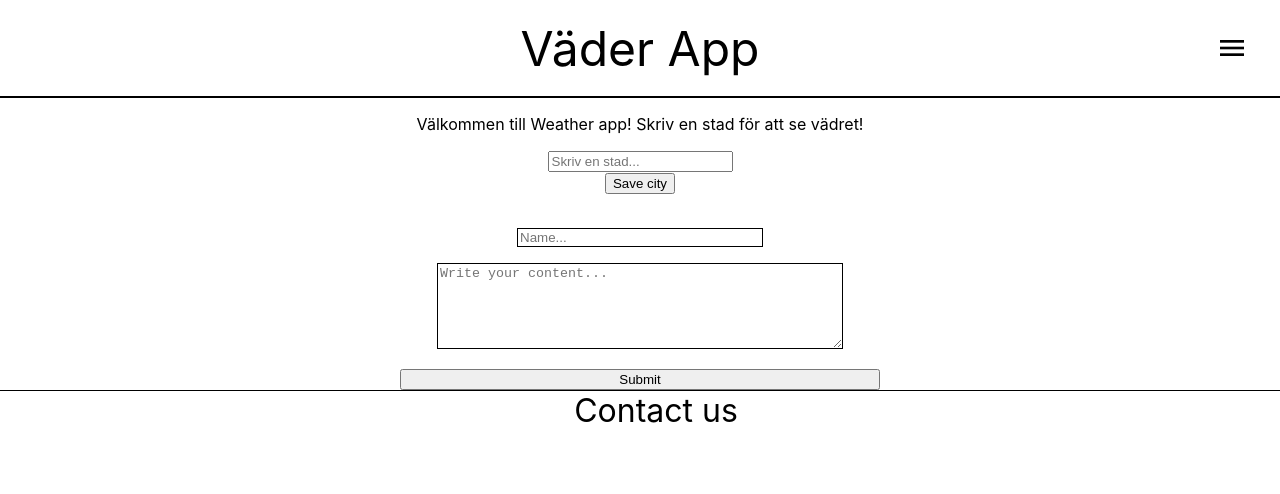
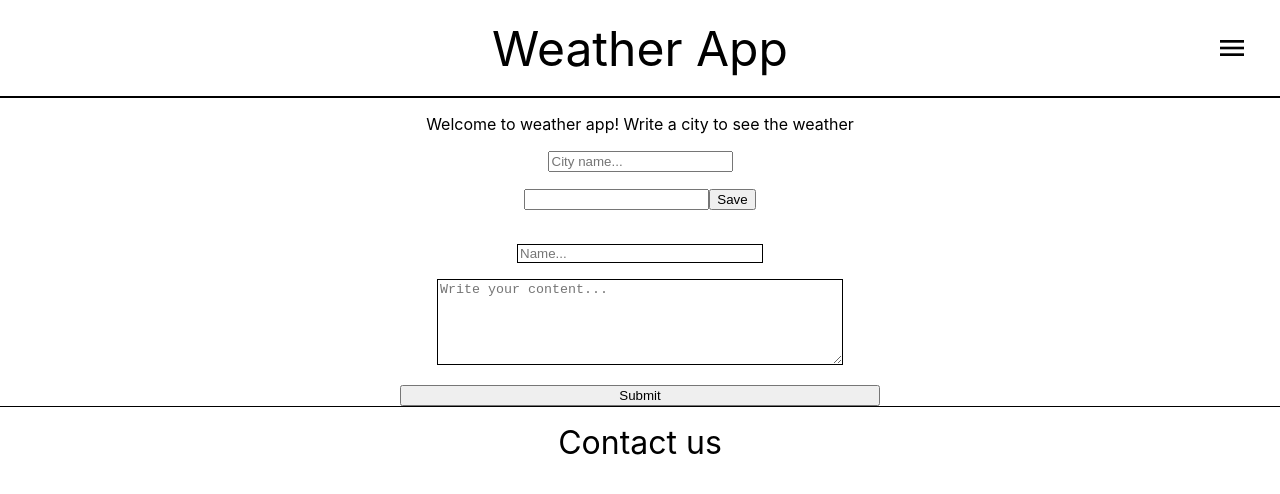
Before and after one commit to AdrianRydin/ReactWeatherApp, a React (Create React App) app in the folder my-app/: page /Contact in a window 1280 px wide. Shown: the top 494 px of the page. Built offline with nearby package versions, Linux system fonts and the light colour scheme.

Commit message:
moved from api to main, fixed ls but it only works with its own input

```diff
--- a/my-app/src/App.tsx
+++ b/my-app/src/App.tsx
@@ -29,16 +29,14 @@ function App() {
 
       <Error>
         <Routes>
-          <Route path="/" element={<Main />} />
+          <Route path="/" element={<Main onNewWeatherData={setWeatherData}/>} />
           <Route path="/" element={<Header />} />
           <Route path="/ShowMonday" element={<ShowMonday />} />
           <Route path="/ShowTuesday" element={<ShowTuesday />} />
           <Route path="/ShowWednesday" element={<ShowWednesday />} />
           <Route path="/ShowThursday" element={<ShowThursday />} />
           <Route path="/ShowFriday" element={<ShowFriday />} />
-          <Route
-            path="/Contact"
-            element={<ContactForm onSubmit={handleSubmit} />}
+          <Route path="/Contact" element={<ContactForm onSubmit={handleSubmit} />}
           />
         </Routes>
       </Error>
--- a/my-app/src/component/Api.tsx
+++ b/my-app/src/component/Api.tsx
@@ -1,6 +1,9 @@
-import React, { useState } from "react";
+import React, {useState} from "react";
 import SaveCityToLS from "./saveLS";
 import Error from "./ErrorBoundry/ErrorBoundry";
+import Main from "./Main/Main";
+import cityName from "./Main/Main";
+import setCityName from "./Main/Main";
 
 export interface WeatherData {
     list: {
@@ -22,7 +25,7 @@ interface Props {
     onNewWeatherData: (weatherData: WeatherData) => void;
 }
 
-function Api({ weatherData, onNewWeatherData }: Props) {
+function Api({weatherData, onNewWeatherData}: Props) {
     //Väder API
 
     const APIKey = "661acb0f32a6cfbc4b06bb0c529a83aa";
@@ -68,49 +71,28 @@ function Api({ weatherData, onNewWeatherData }: Props) {
     let sixthDay = new Date(date.setDate(sixth)).toDateString().substring(0, 3);
     let lastday = new Date(date.setDate(last)).toDateString().substring(0, 3);
 
-  // let days = [today, tomorrow, thirdDay, fourthDay, lastday];
     let day = date.getDay();
 
     return (
         <div className="ApiContainer">
-      <p>Välkommen till Weather app! Skriv en stad för att se vädret!</p>
+            <p>Welcome to weather app! Write a city to see the weather</p>
             <input
+                type="text"
                 className="input"
-        placeholder="Skriv en stad..."
+                placeholder="City name..."
                 onChange={(e) => setCity(e.target.value)}
                 value={city}
                 onKeyPress={getWeather}
             />
 
+            <SaveCityToLS/>
+
             {!weatherData?.list ? (
                 <div></div>
             ) : (
-        <div>
-          <h2>Stad: {weatherData.city.name}</h2>
-          <h3>Idag</h3>
-          <p>Temperatur: {Math.round(weatherData.list[0].main.temp)} grader</p>
-          <p>Väder: {weatherData.list[0].weather[0].description}</p>
+                <Main weatherData={weatherData} onNewWeatherData={onNewWeatherData} />
+            )}
 
-          <h3>Imorgon</h3>
-          <p>Temperatur: {Math.round(weatherData.list[1].main.temp)} grader</p>
-          <p>Väder: {weatherData.list[1].weather[0].description}</p>
-
-          <h3>{thirdDay}</h3>
-          <p>Temperatur: {Math.round(weatherData.list[2].main.temp)} grader</p>
-          <p>Väder: {weatherData.list[2].weather[0].description}</p>
-
-          <h3>{fourthDay}</h3>
-          <p>Temperatur: {Math.round(weatherData.list[3].main.temp)} grader</p>
-          <p>Väder: {weatherData.list[3].weather[0].description}</p>
-
-          <h3>{fifthDay}</h3>
-          <p>Temperatur: {Math.round(weatherData.list[4].main.temp)} grader</p>
-          <p>Väder: {weatherData.list[4].weather[0].description}</p>
-        </div>
-      )}
-      <Error>
-        <SaveCityToLS />
-      </Error>
         </div>
     );
 }
--- a/my-app/src/component/Footer/Footer.css
+++ b/my-app/src/component/Footer/Footer.css
@@ -1,10 +1,17 @@
 Footer {
   border-top: #000000 solid 1px;
+  height: 5rem;
+  display: flex;
+  justify-content: center;
 }
 
 .ContactUs {
   color: #000000;
-  padding: 1rem 0 0 2rem;
+  padding-top: 1rem;
   text-decoration: none;
   font-size: 2rem;
 }
+
+.ContactUs:hover {
+  color: #ff0000;
+}
--- a/my-app/src/component/Header/Header.tsx
+++ b/my-app/src/component/Header/Header.tsx
@@ -6,7 +6,7 @@ export default function Header(){
     return(
         <div className="HeaderContainer">
     <header>
-        <Link className="LinkStart" to="/">Väder App</Link>
+        <Link className="LinkStart" to="/">Weather App</Link>
         <span className="material-icons" id="hamburgerIcon">
         menu
         </span>
--- a/my-app/src/component/Main/Main.css
+++ b/my-app/src/component/Main/Main.css
@@ -11,6 +11,10 @@
   padding: 1rem;
   display: flex;
   font-weight: bold;
+}
+
+.input {
+  margin-bottom: 1rem;
 }
 
 .dayOfTheWeek {
--- a/my-app/src/component/Main/Main.tsx
+++ b/my-app/src/component/Main/Main.tsx
@@ -1,7 +1,10 @@
 import React from "react";
 import "./Main.css";
 import { Link } from "react-router-dom";
-import { WeatherData } from "../Api";
+import Api, { WeatherData } from "../Api";
+import thirdDay from "../Api";
+import fourthDay from "../Api";
+import fifthDay from "../Api";
 
 interface Props {
   weatherData?: WeatherData;
@@ -17,10 +20,11 @@ export default class Main extends React.Component<Props> {
     return (
       <div className="main-container">
         <main>
+          <h2>Stad: {weatherData.city.name}</h2>
           <ul className="weekDayList">
-            <li className="dayOfTheWeek">Monday</li>
+            <li className="dayOfTheWeek">Today</li>
             <li>Temperature {Math.round(weatherData.list[0].main.temp)}</li>
-            <li>Wind speed</li>
+            <li>Weather: {weatherData.list[0].weather[0].description} </li>
             <li>Rainfall</li>
             <Link className="LinkShowMore" to="/ShowMonday">
               Show more
@@ -28,9 +32,9 @@ export default class Main extends React.Component<Props> {
             <span className="material-icons main-icon">chevron_right</span>
           </ul>
           <ul className="weekDayList">
-            <li className="dayOfTheWeek">Tuesday</li>
-            <li>Temperature</li>
-            <li>Wind speed</li>
+            <li className="dayOfTheWeek">Tomorrow</li>
+            <li>Temperature: {Math.round(weatherData.list[1].main.temp)}</li>
+            <li>Weather: {weatherData.list[1].weather[0].description}</li>
             <li>Rainfall</li>
             <Link className="LinkShowMore" to="/ShowTuesday">
               Show more
@@ -38,9 +42,9 @@ export default class Main extends React.Component<Props> {
             <span className="material-icons main-icon">chevron_right</span>
           </ul>
           <ul className="weekDayList">
-            <li className="dayOfTheWeek">Wednesday</li>
-            <li>Temperature</li>
-            <li>Wind speed</li>
+            <li className="dayOfTheWeek">{thirdDay}</li>
+            <li>Temperature: {Math.round(weatherData.list[2].main.temp)}</li>
+            <li>Weather: {weatherData.list[2].weather[0].description}</li>
             <li>Rainfall</li>
             <Link className="LinkShowMore" to="/ShowWednesday">
               Show more
@@ -48,9 +52,9 @@ export default class Main extends React.Component<Props> {
             <span className="material-icons main-icon">chevron_right</span>
           </ul>
           <ul className="weekDayList">
-            <li className="dayOfTheWeek">Thursday</li>
-            <li>Temperature</li>
-            <li>Wind speed</li>
+            <li className="dayOfTheWeek">{fourthDay}</li>
+            <li>Temperature: {Math.round(weatherData.list[3].main.temp)}</li>
+            <li>Weather: {weatherData.list[3].weather[0].description}</li>
             <li>Rainfall</li>
             <Link className="LinkShowMore" to="/ShowThursday">
               Show more
@@ -58,9 +62,9 @@ export default class Main extends React.Component<Props> {
             <span className="material-icons main-icon">chevron_right</span>
           </ul>
           <ul className="weekDayList">
-            <li className="dayOfTheWeek">Friday</li>
-            <li>Temperature</li>
-            <li>Wind speed</li>
+            <li className="dayOfTheWeek">{fifthDay}</li>
+            <li>Temperature: {Math.round(weatherData.list[4].main.temp)}</li>
+            <li>Weather: {weatherData.list[4].weather[0].description}</li>
             <li>Rainfall</li>
             <Link className="LinkShowMore" to="/ShowFriday">
               Show more
--- a/my-app/src/component/saveLS.tsx
+++ b/my-app/src/component/saveLS.tsx
@@ -1,14 +1,22 @@
 import React from "react";
 import {LSState} from "../hooks/localstorage";
-import weatherData from "./Api"
 
 export default function SaveCityToLS() {
-    const [city, setCity] = LSState("", "city")
-
+    let [cityName, setCityName] = LSState("", "city")
 
     return (
         <div>
-            <button className="saveCityBtn" type="submit" onClick={() => setCity((weatherData.name))}>Save city </button>
+            <form>
+                <input
+                    type="text"
+                    value={cityName}
+                    onChange={(e) => setCityName(e.target.value)}
+
+                />
+                <input type="submit" value="Save"/>
+            </form>
+
+            {/*<button value={cityName} onChange={(e) => (e.target.value)}>Save city</button>*/}
         </div>
     )
 }
```
Also changed, not shown: my-app/src/component/Hamburger/hamburger.tsx (+44 -4 lines). Lines whose indentation alone changed are shown as unchanged.
